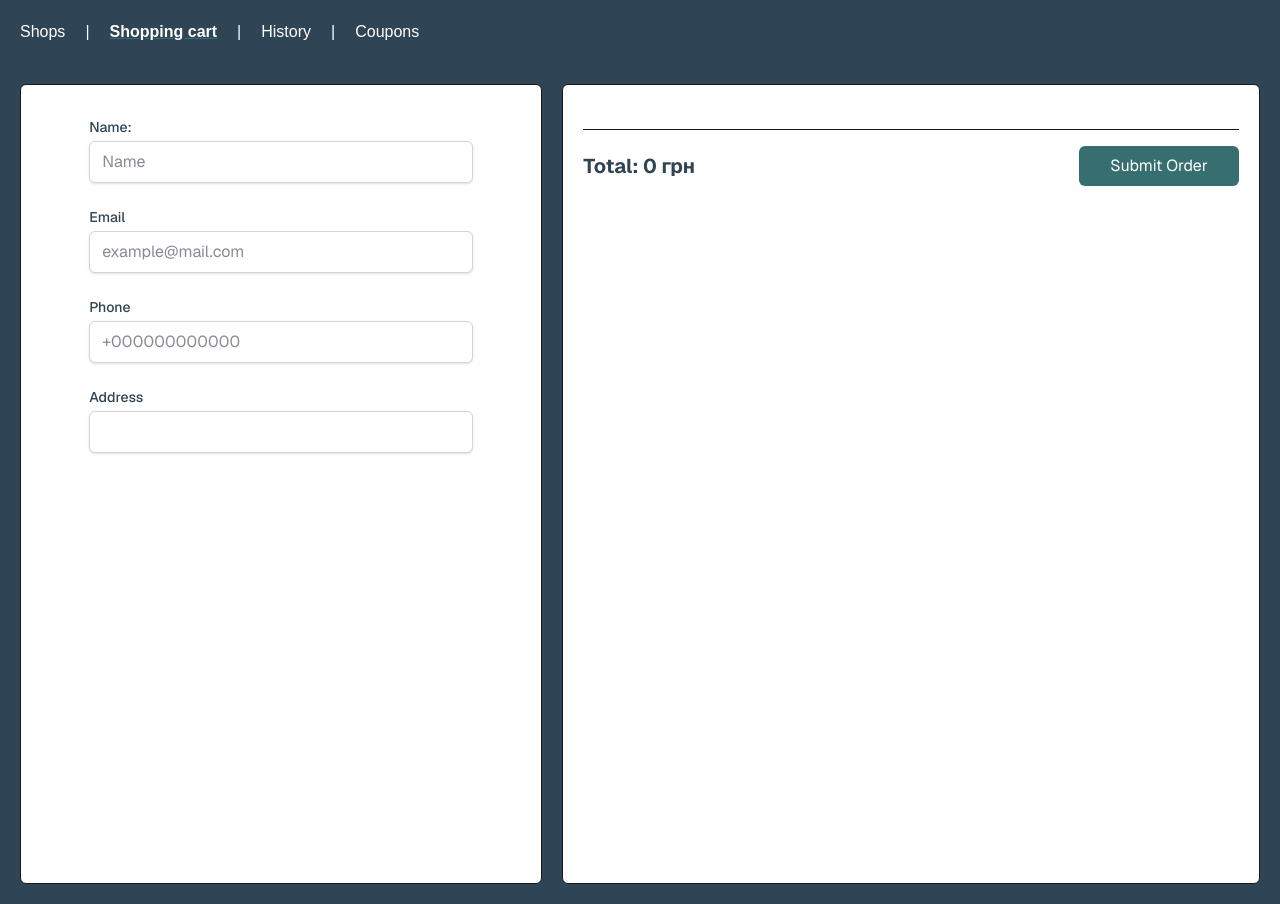
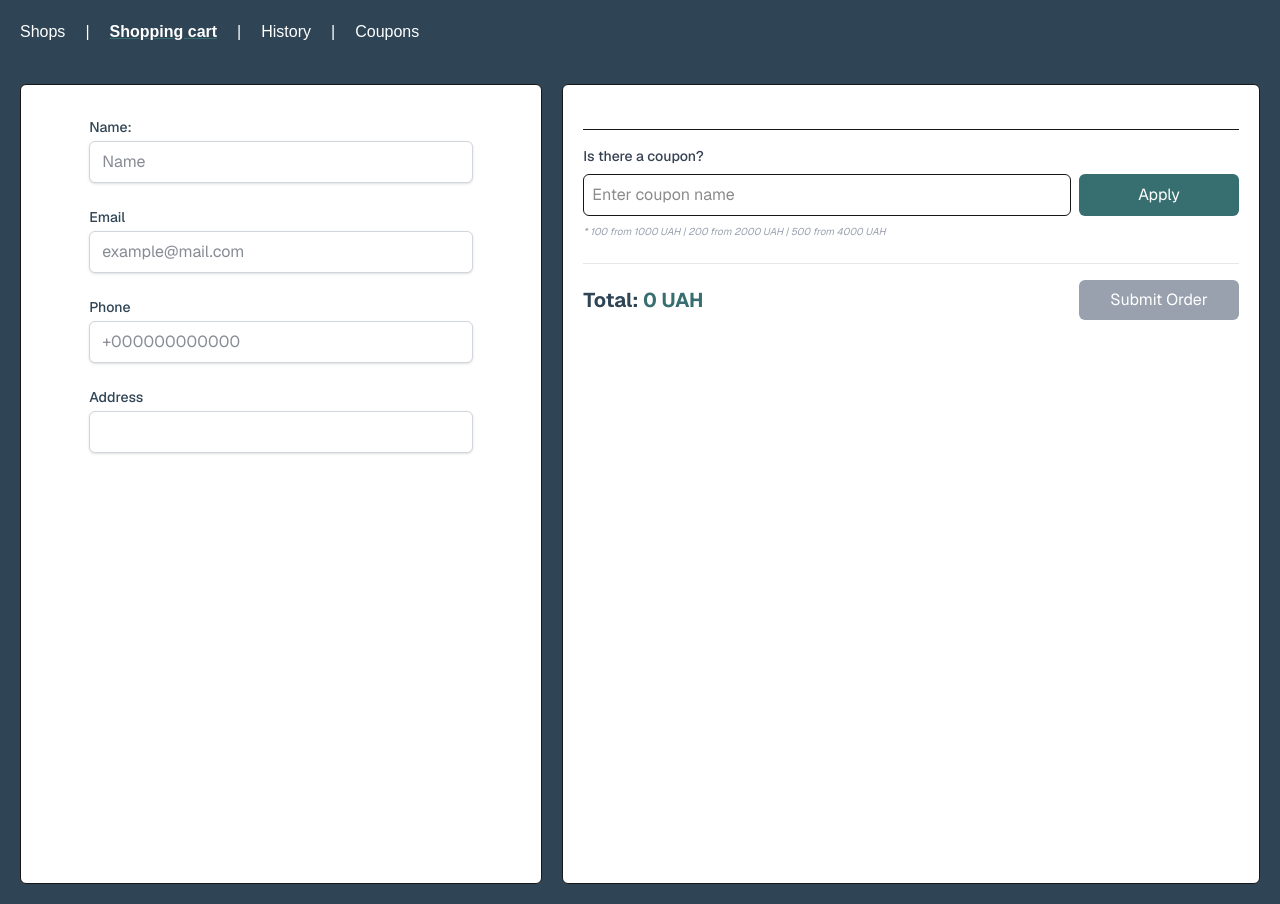
Before and after one commit to NataliKostenko/eliftech, a Next.js app: page /cart in a window 1280 px wide. Built offline with nearby package versions, Linux system fonts and the light colour scheme.

Commit message:
discount cupons

```diff
--- /dev/null
+++ b/app/api/coupons/route.ts
@@ -0,0 +1,36 @@
+import { query } from "@/lib/db";
+import { NextResponse } from "next/server";
+
+export const dynamic = "force-dynamic";
+
+export async function GET(request: Request) {
+  const { searchParams } = new URL(request.url);
+  const code = searchParams.get("code");
+
+  try {
+    if (code) {
+      const sql =
+        "SELECT id, name, discount, image FROM coupons WHERE name = $1 LIMIT 1";
+      const result = await query(sql, [code]);
+
+      if (result.rows.length === 0) {
+        return NextResponse.json(
+          { error: "Coupon not found" },
+          { status: 404 },
+        );
+      }
+
+      return NextResponse.json(result.rows[0]);
+    }
+    const sql = "SELECT id, name, discount, image FROM coupons ORDER BY id ASC";
+    const result = await query(sql);
+
+    return NextResponse.json(result.rows);
+  } catch (error) {
+    console.error("Database error in /api/coupons:", error);
+    return NextResponse.json(
+      { error: "Internal Server Error" },
+      { status: 500 },
+    );
+  }
+}
--- /dev/null
+++ b/app/components/CouponCard.tsx
@@ -0,0 +1,60 @@
+"use client";
+import { useState } from "react";
+import Image from "next/image";
+
+export interface CouponCardProps {
+  id: number;
+  name: string;
+  image: string;
+  discount: number;
+}
+
+export default function CouponCard(props: CouponCardProps) {
+  const [copied, setCopied] = useState(false);
+
+  const handleCopy = async () => {
+    try {
+      await navigator.clipboard.writeText(props.name);
+
+      setCopied(true);
+      setTimeout(() => setCopied(false), 2000);
+    } catch (err) {
+      console.error("Failed to copy!", err);
+    }
+  };
+
+  return (
+    <div className="flex flex-col p-3 m-3 border-[#2F4454] rounded-xl size-60 bg-[#DA7B93]/20">
+      <div className="relative w-full h-32">
+        <Image
+          src={props.image}
+          alt={props.name}
+          fill
+          className="object-contain"
+          unoptimized
+          sizes="(max-width: 768px) 100vw, 250px"
+        />
+      </div>
+      <div className="p-4">
+        <div className="flex justify-between items-center mb-2">
+          <h3 className="font-bold text-lg leading-tight">{props.name}</h3>
+          <span className="text-[#376E6F] text-lg font-bold px-2 py-1 rounded">
+            {props.discount}UAH
+          </span>
+        </div>
+      </div>
+      <button
+        onClick={handleCopy}
+        className={`p-2   mt-3  h-10   text-center text-[#2F4454] active:text-white
+        bg-[#DA7B93]/50  active:bg-[#2E151B]   border-solid   rounded-md   border-grey-100   ml-10"
+       w-full mt-3 py-2 px-4 rounded-lg font-medium transition-all duration-200 ${
+         copied
+           ? "bg-[#2E151B] text-white"
+           : "bg-[#DA7B93]/50 text-gray-700 hover:bg-[#DA7B93] hover:text-white"
+       }`}
+      >
+        {copied ? "✓ Copied!" : "Copy"}
+      </button>
+    </div>
+  );
+}
--- /dev/null
+++ b/app/components/CouponCardsList.tsx
@@ -0,0 +1,43 @@
+import CouponCard, { CouponCardProps } from "./CouponCard";
+import CouponTerms from "../components/CouponTerms";
+
+interface CouponCardsListProps {
+  cards?: CouponCardProps[];
+}
+
+export default function CouponCardsList({ cards }: CouponCardsListProps) {
+  return (
+    <div
+      className="
+        w-full md:w-3/4
+        flex flex-row flex-wrap
+        justify-center md:justify-start
+        gap-y-6 gap-x-0 md:gap-x-6
+        border rounded-xl p-3 md:ml-5
+        h-[calc(100vh-100px)]
+        overflow-y-auto bg-white
+      "
+    >
+      {cards && cards.length > 0 ? (
+        cards.map((element) => (
+          <div
+            key={element.id}
+            className="w-full sm:w-[calc(50%-12px)] lg:w-[calc(33.33%-16px)]"
+          >
+            <CouponCard
+              name={element.name}
+              image={element.image}
+              id={element.id}
+              discount={element.discount}
+            />
+          </div>
+        ))
+      ) : (
+        <div className="w-full flex items-center justify-center text-gray-400 italic">
+          No coupons available
+        </div>
+      )}
+      <CouponTerms />
+    </div>
+  );
+}
--- /dev/null
+++ b/app/components/CouponTerms.tsx
@@ -0,0 +1,27 @@
+export default function CouponTerms() {
+  const terms = [
+    "Coupons cannot be combined with other offers.",
+    "The discount applies only to the cost of goods.",
+    "Each coupon is valid for a limited time.",
+    "Refunds are based on the actual price paid.",
+  ];
+
+  return (
+    <div className="mt-10 p-6 rounded-xl ">
+      <h2 className="text-lg font-bold text-gray-800 mb-4 uppercase tracking-wider">
+        Terms & Conditions
+      </h2>
+      <ul className="grid grid-cols-1 md:grid-cols-2 gap-3">
+        {terms.map((term, index) => (
+          <li
+            key={index}
+            className="flex items-start gap-2 text-sm text-gray-600"
+          >
+            <span className="text-[#376E6F] font-bold">•</span>
+            {term}
+          </li>
+        ))}
+      </ul>
+    </div>
+  );
+}
--- a/app/components/OrderCard.tsx
+++ b/app/components/OrderCard.tsx
@@ -36,7 +36,7 @@ export default function OrderCard(props: OrderCardProps) {
       </div>
       <div className="flex flex-col w-2/5 text-[#2F4454]">
         <p className="mt-2">{props.name}</p>
-        <p className="mt-2"> price: {props.price} </p>
+        <p className="mt-2"> price: {props.price} UAH</p>
         <QuantityCounter
           id={props.id}
           quantity={props.quantity}
--- a/app/components/ProductCard.tsx
+++ b/app/components/ProductCard.tsx
@@ -22,7 +22,7 @@ export default function ProductCard(props: ProductCardProps) {
         />
       </div>
       <p className="mt-2 text-[#2F4454]">{props.name}</p>
-      <p className="text-[#2F4454] font-bold mt-1">{props.price} грн</p>
+      <p className="text-[#2F4454] font-bold mt-1">{props.price} UAH</p>
       <AddToCartButton
         name="add to Cart"
         product={{
--- a/app/components/ShoppingCartOrder.tsx
+++ b/app/components/ShoppingCartOrder.tsx
@@ -1,23 +1,86 @@
 "use client";
 import OrderCard from "./OrderCard";
 import { useCart } from "../context/CartContext";
+import { useState, useEffect } from "react";
 
 interface ShoppingCartOrderProps {
   status: string | null;
 }
+
 export default function ShoppingCartOrder({ status }: ShoppingCartOrderProps) {
   const { cart, updateQuantity } = useCart();
 
-  const totalPrice = cart.reduce(
-    (acc, item) => acc + item.price * item.quantity,
+  const [couponCode, setCouponCode] = useState("");
+  const [discountValue, setDiscountValue] = useState(0);
+  const [couponError, setCouponError] = useState("");
+
+  const subtotal = cart.reduce(
+    (acc, item) => acc + (Number(item.price) || 0) * (item.quantity || 1),
     0,
   );
 
+  const applyCoupon = async () => {
+    setCouponError("");
+    setDiscountValue(0);
+
+    if (!couponCode.trim()) return;
+
+    try {
+      const res = await fetch(`/api/coupons?code=${couponCode}`);
+      const data = await res.json();
+
+      if (res.ok) {
+        const discount = Math.round(Number(data.discount));
+
+        if (isNaN(discount)) {
+          setCouponError("Coupon format error");
+          return;
+        }
+
+        if (discount === 500 && subtotal < 4000) {
+          setCouponError("Coupon for 500 UAH valid from 4000 UAH");
+          return;
+        }
+
+        if (discount === 200 && subtotal < 2000) {
+          setCouponError("Coupon for 200 UAH valid from 2000 UAH");
+          return;
+        }
+
+        if (discount === 100 && subtotal < 1000) {
+          setCouponError("Coupon for 100 UAH valid from 1000 UAH");
+          return;
+        }
+
+        setDiscountValue(discount);
+      } else {
+        setCouponError(data.error || "Invalid code");
+      }
+    } catch (err) {
+      setCouponError("Connection error");
+    }
+  };
+
+  useEffect(() => {
+    if (discountValue > 0) {
+      const d = Math.round(discountValue);
+      let shouldReset = false;
+
+      if (d === 500 && subtotal < 4000) shouldReset = true;
+      else if (d === 200 && subtotal < 2000) shouldReset = true;
+      else if (d === 100 && subtotal < 1000) shouldReset = true;
+
+      if (shouldReset) {
+        setDiscountValue(0);
+        setCouponError("The order amount is insufficient for the coupon");
+      }
+    }
+  }, [subtotal, discountValue]);
+
+  const totalPrice = Math.max(0, subtotal - (Number(discountValue) || 0));
+
   return (
-    <div
-      className="w-full lg:w-2/3 border rounded-md p-5 bg-gray-50 flex flex-col gap-6 h-screen
-     overflow-y-auto md:ml-5 bg-white"
-    >
+    <div className="w-full lg:w-2/3 border rounded-md p-5 flex flex-col gap-6 h-screen overflow-y-auto md:ml-5 bg-white">
       <div className="flex w-full flex-col">
         {cart.map((item) => (
           <OrderCard
@@ -28,17 +91,59 @@ export default function ShoppingCartOrder({ status }: ShoppingCartOrderProps) {
           />
         ))}
       </div>
-      <div
-        className="flex flex-col lg:flex-row justify-between items-center border-t
-      border-[#IC3334] pt-4 gap-6"
-      >
-        <p className="text-xl font-bold text-[#2F4454]">
-          Total: <span className="text[#376E6F]">{totalPrice} грн</span>
+
+      <div className="border-t pt-4">
+        <label className="block text-sm font-medium text-gray-700 mb-2">
+          Is there a coupon?
+        </label>
+        <div className="flex flex-wrap gap-2">
+          <input
+            type="text"
+            value={couponCode}
+            onChange={(e) => setCouponCode(e.target.value)}
+            placeholder="Enter coupon name"
+            className="border p-2 rounded-md flex-grow focus:ring-2 focus:ring-[#376E6F] outline-none"
+          />
+          <button
+            type="button"
+            onClick={applyCoupon}
+            /*  className="px-4 py-2 bg-[#376E6F] text-white rounded-md hover:bg-opacity-90 transition" */
+            className="p-2 bg-[#376E6F] text-white hover:bg-[#DA7B93] active:bg-[#1C3334] rounded-md w-40 disabled:bg-gray-400"
+          >
+            Apply
+          </button>
+        </div>
+
+        <p className="text-[10px] text-gray-400 mt-2 italic">
+          * 100 from 1000 UAH | 200 from 2000 UAH | 500 from 4000 UAH
         </p>
+
+        {couponError && (
+          <p className="text-red-500 text-sm mt-1">{couponError}</p>
+        )}
+        {discountValue > 0 && (
+          <p className="text-green-600 text-sm mt-1 font-bold">
+            ✓ Discount applied: -{discountValue} UAH
+          </p>
+        )}
+      </div>
+
+      <div className="flex flex-col lg:flex-row justify-between items-center border-t border-gray-200 pt-4 gap-6">
+        <div className="flex flex-col">
+          {discountValue > 0 && (
+            <p className="text-sm text-gray-500 line-through">
+              Subtotal: {subtotal} UAH
+            </p>
+          )}
+          <p className="text-xl font-bold text-[#2F4454]">
+            Total: <span className="text-[#376E6F]">{totalPrice} UAH</span>
+          </p>
+        </div>
+
         <button
           type="submit"
-          disabled={status === "Sending..."}
-          className="p-2 bg-[#376E6F] text-white hover:bg-[#DA7B93] active:bg-[#IC3334] rounded-md w-40"
+          disabled={status === "Sending..." || cart.length === 0}
+          className="p-2 bg-[#376E6F] text-white hover:bg-[#DA7B93] active:bg-[#1C3334] rounded-md w-40 disabled:bg-gray-400"
         >
           Submit Order
         </button>
--- a/app/coupons/page.tsx
+++ b/app/coupons/page.tsx
@@ -1,3 +1,30 @@
+"use client";
+import CouponCardsList from "../components/CouponCardsList";
+import { useState, useEffect } from "react";
+
 export default function Coupons() {
-  return <h1>Coupons page</h1>;
+  const [coupons, setCoupons] = useState([]);
+  const [loading, setLoading] = useState(true);
+
+  useEffect(() => {
+    let isMounted = true;
+    fetch("/api/coupons")
+      .then((res) => res.json())
+      .then((data) => {
+        if (isMounted) {
+          setCoupons(data);
+          setLoading(false);
+        }
+      })
+      .catch((err) => {
+        console.error("Error:", err);
+        setLoading(false);
+      });
+    return () => {
+      isMounted = false;
+    };
+  }, []);
+  if (loading)
+    return <div className="p-10 text-center">Loading coupons...</div>;
+  return <CouponCardsList cards={coupons} />;
 }
```
